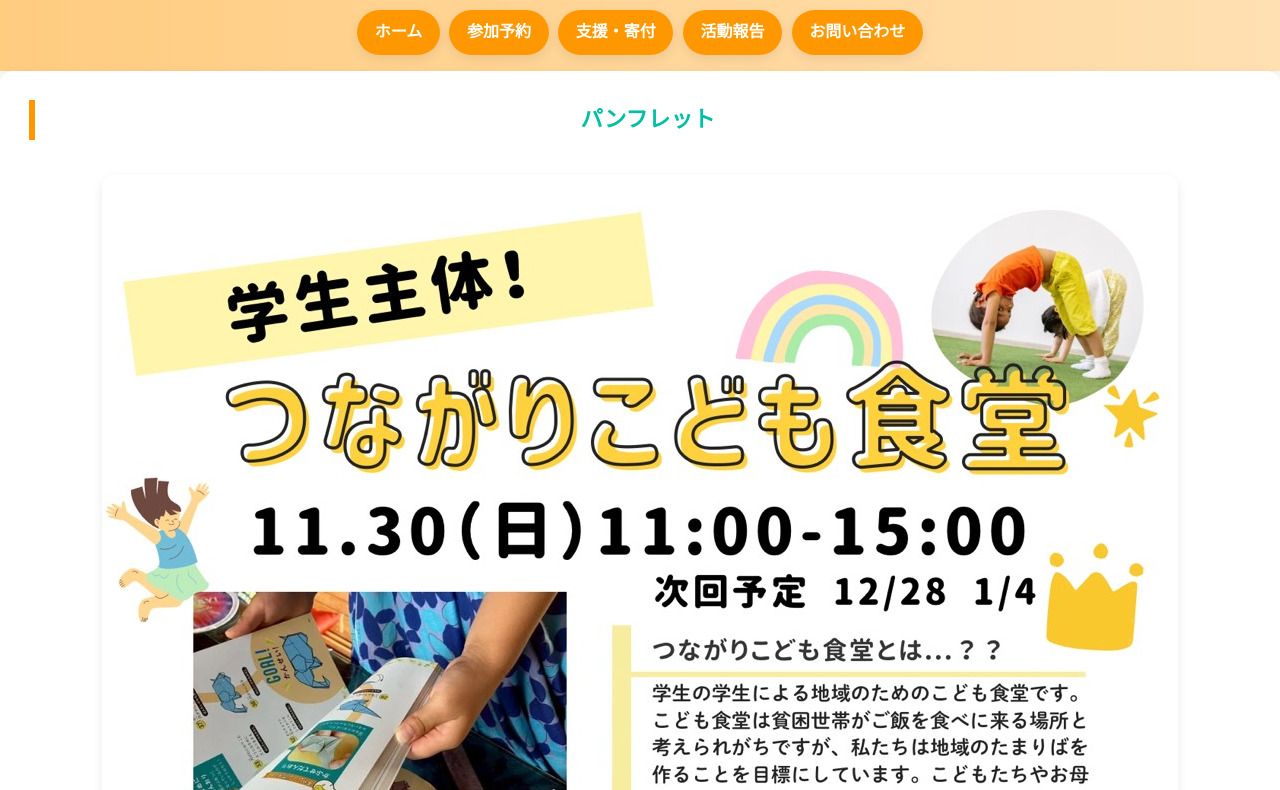
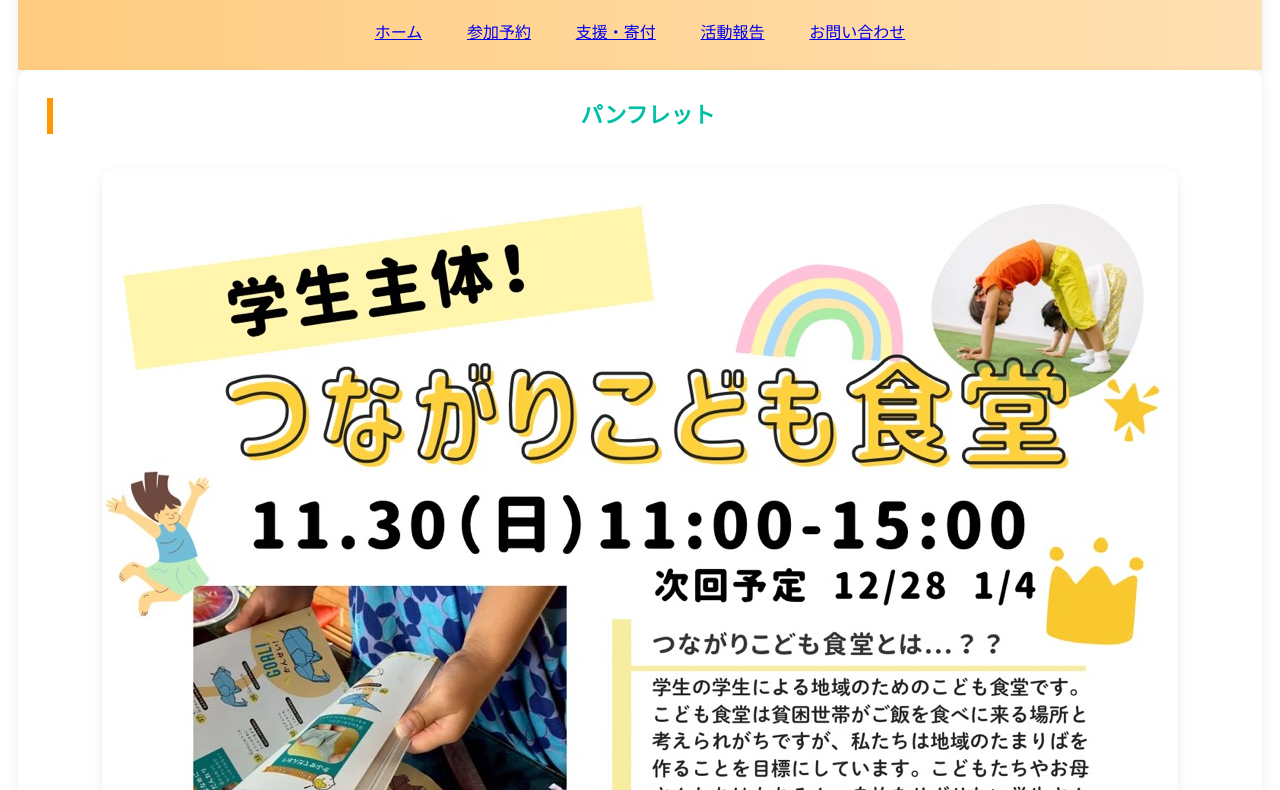
Before and after one commit to kooou5281e81-dev/KITAKYUBASE, a plain HTML site: page index.html in a window 1280 px wide. Shown: the part 81-871 px from the top of the page. Drawn offline with Linux system fonts and the light colour scheme; files whose address does not match are found by name.

Commit message:
Refactor style.css for improved responsiveness and design

```diff
--- a/style.css
+++ b/style.css
@@ -27,11 +27,9 @@
 }
 
 body {
-  font-family: 'Hiragino Kaku Gothic ProN', 'Noto Sans JP', sans-serif;
-  margin: 0;
-  background: var(--bg-color);
-  color: var(--text-color);
-  line-height: 1.8;
+  font-size: 16px;
+  line-height: 1.6;
+  padding: 0 10px;
 }
 
 /* ===== ヘッダー ===== */
@@ -57,16 +55,9 @@ nav {
 }
 
 nav a {
-  position: relative;
-  display: inline-block;
-  color: #fff;
-  background: var(--main-color);
-  text-decoration: none;
-  padding: 0.5rem 1.1rem;
-  border-radius: 9999px;
-  font-weight: 600;
-  transition: var(--transition);
-  box-shadow: var(--shadow);
+ display: inline-block;
+  padding: 8px 10px;
+  font-size: 0.9rem;
 }
 
 nav a::after {
@@ -172,9 +163,9 @@ input, textarea, select {
 
 /* ===== カードレイアウト ===== */
 .card-grid {
-  display: grid;
-  grid-template-columns: repeat(auto-fit, minmax(280px, 1fr));
-  gap: 1.2rem;
+  display: flex;
+  flex-direction: column;
+  gap: 1rem;
 }
 
 .card {
@@ -238,7 +229,6 @@ footer {
   }
 }
 
-
 /* ===== スマホ対応（画面幅600px以下） ===== */
 @media screen and (max-width: 600px) {
 
@@ -295,3 +285,20 @@ footer {
     text-align: center;
   }
 }
+
+/* ===== PC用調整 ===== */
+@media (min-width: 700px) {
+  .card-grid {
+    display: grid;
+    grid-template-columns: repeat(auto-fit, minmax(280px, 1fr));
+  }
+
+  nav a {
+    padding: 0.5rem 1.1rem;
+    font-size: 1rem;
+  }
+
+  section {
+    padding: 1.8rem;
+  }
+}
```
